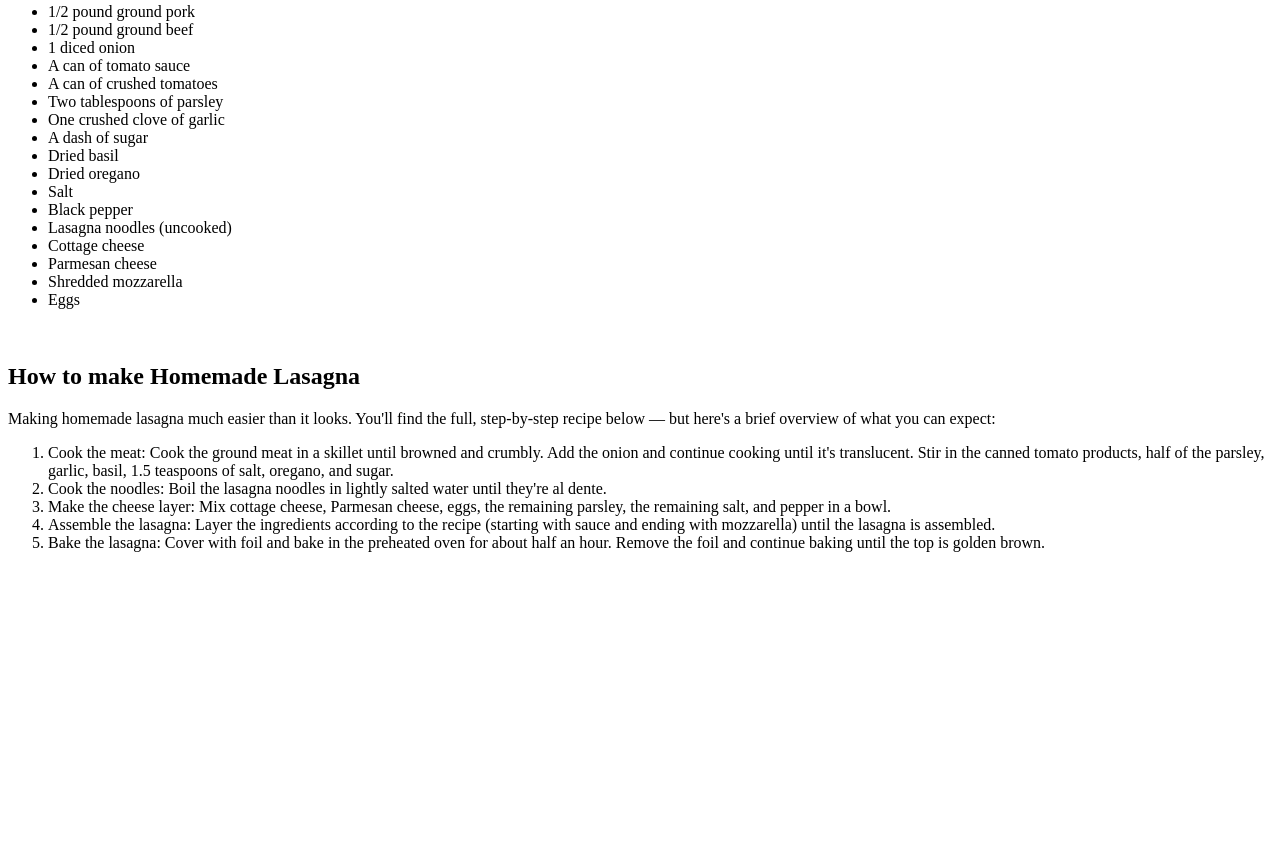
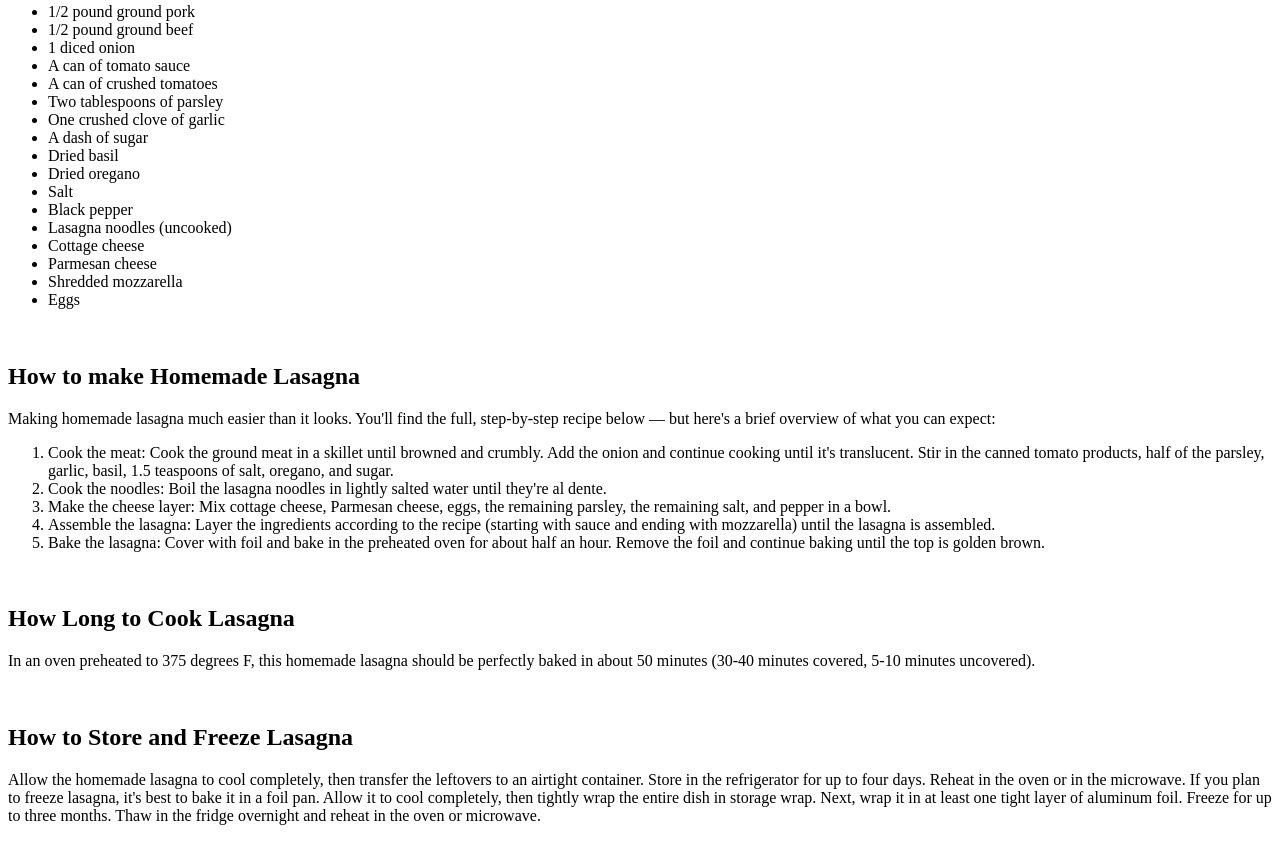
Before and after one commit to vincentcomfy/odin-recipes, a plain HTML site: page recipes/lasagna.html in a window 1280 px wide. Shown: the part 672-1513 px from the top of the page. Before the commit the page ends 1240 px from the top, so only its background shows below. Drawn offline with Linux system fonts and the light colour scheme.

Commit message:
added remainder of steps and content for lasagna making from Allrecipes website

```diff
--- a/recipes/lasagna.html
+++ b/recipes/lasagna.html
@@ -44,5 +44,13 @@
         <li>Assemble the lasagna: Layer the ingredients according to the recipe (starting with sauce and ending with mozzarella) until the lasagna is assembled.</li>
         <li>Bake the lasagna: Cover with foil and bake in the preheated oven for about half an hour. Remove the foil and continue baking until the top is golden brown. </li>
     </ol>
+    <br>
+    <h2>How Long to Cook Lasagna</h2>
+    <p>In an oven preheated to 375 degrees F, this homemade lasagna should be perfectly baked in about 50 minutes (30-40 minutes covered, 5-10 minutes uncovered). </p>
+    <br>
+    <h2>How to Store and Freeze Lasagna </h2>
+    <p> Allow the homemade lasagna to cool completely, then transfer the leftovers to an airtight container. Store in the refrigerator for up to four days. Reheat in the oven or in the microwave.
+
+If you plan to freeze lasagna, it's best to bake it in a foil pan. Allow it to cool completely, then tightly wrap the entire dish in storage wrap. Next, wrap it in at least one tight layer of aluminum foil. Freeze for up to three months. Thaw in the fridge overnight and reheat in the oven or microwave. </p>
 </body>
 </html>
```
